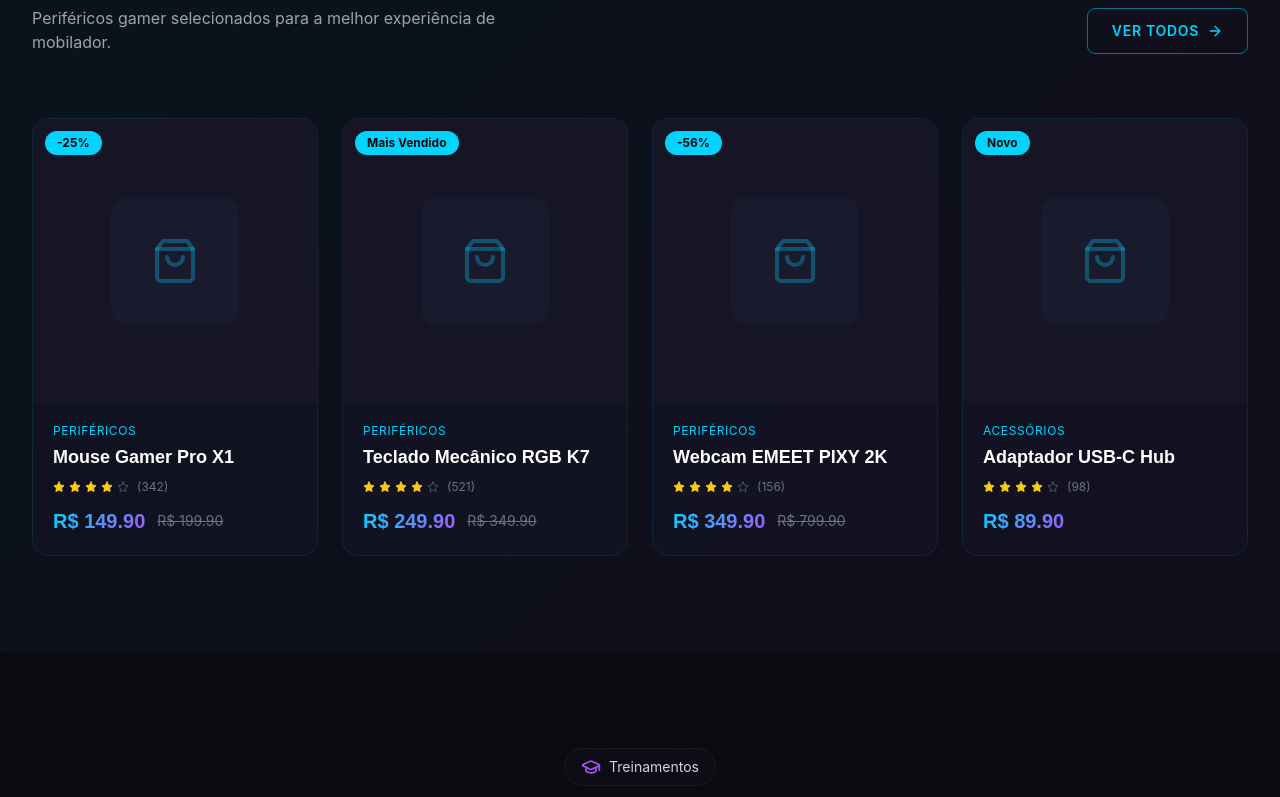
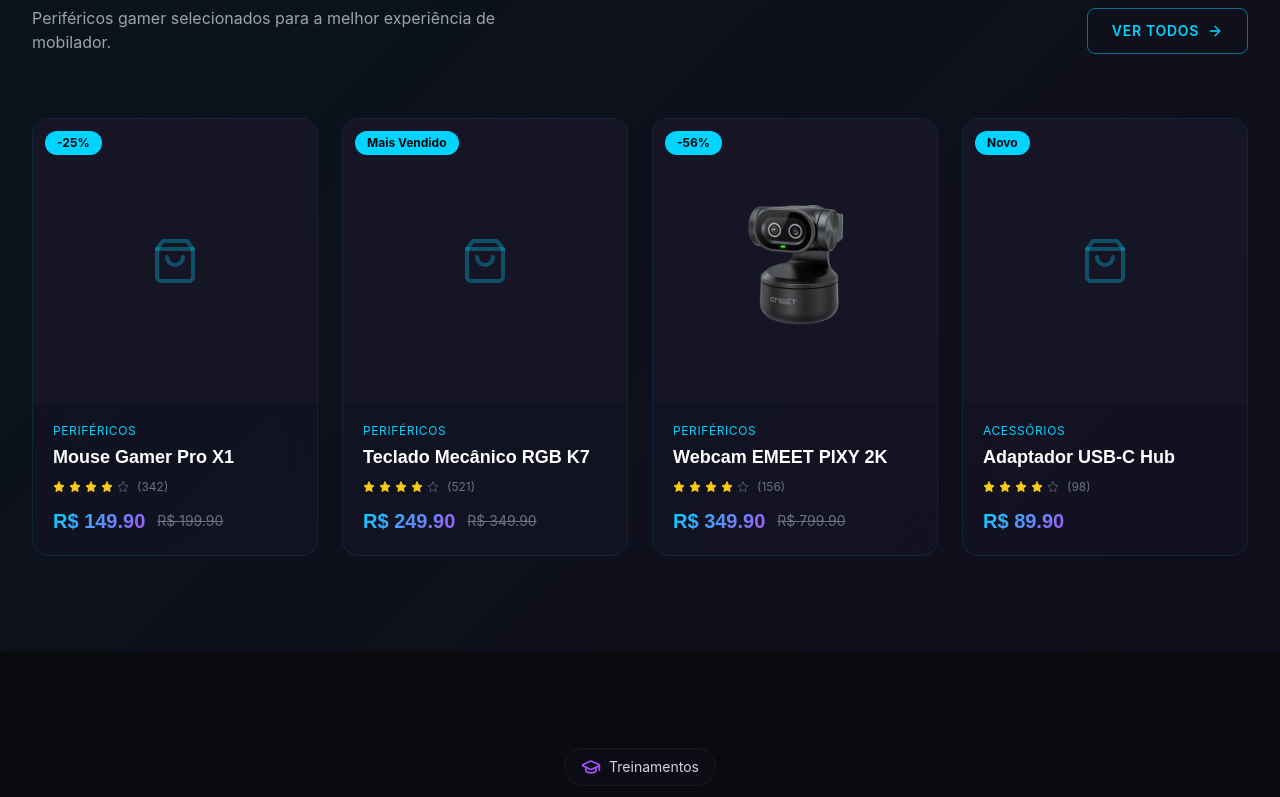
Before and after one commit to jcgamercontatos-png/mobilador-site, a Next.js app: page / in a window 1280 px wide. Shown: the part 1783-2580 px from the top of the page. Built offline with nearby package versions, Linux system fonts and the light colour scheme; no server answers.

Commit message:
imagem webcam emeet pixy na loja

```diff
--- a/src/app/loja/page.tsx
+++ b/src/app/loja/page.tsx
@@ -2,6 +2,7 @@
 
 import { useState } from "react";
 import { motion } from "framer-motion";
+import Image from "next/image";
 import {
   ShoppingBag,
   Search,
@@ -31,6 +32,7 @@
     reviews: 342,
     badge: "-25%",
     description: "Mouse gamer com sensor óptico de 8000 DPI, 6 botões programáveis e RGB.",
+    image: "",
   },
   {
     id: "2",
@@ -109,6 +111,7 @@
     reviews: 156,
     badge: "-56%",
     description: "Webcam 2K com sensor Sony, controle por gestos, AI tracking, autofocus e PTZ com tripé integrado. 1080P 60fps para streaming.",
+    image: "/images/webcam-emeet.png",
   },
 ];
 
@@ -254,7 +257,11 @@
                             {product.badge}
                           </div>
                         )}
-                        <ShoppingBag className="w-16 h-16 text-neon-blue/20" />
+                        {product.image ? (
+                          <Image src={product.image} alt={product.name} width={200} height={200} className="object-contain" unoptimized />
+                        ) : (
+                          <ShoppingBag className="w-16 h-16 text-neon-blue/20" />
+                        )}
                         <div className="absolute inset-0 bg-gradient-to-t from-dark-900/80 to-transparent opacity-0 group-hover:opacity-100 transition-opacity flex items-end justify-center pb-4">
                           <button
                             onClick={() => buyProduct(product)}
@@ -303,8 +310,12 @@
                     </>
                   ) : (
                     <>
-                      <div className="w-24 h-24 rounded-xl bg-dark-700 flex items-center justify-center flex-shrink-0">
-                        <ShoppingBag className="w-8 h-8 text-neon-blue/30" />
+                      <div className="w-24 h-24 rounded-xl bg-dark-700 flex items-center justify-center flex-shrink-0 overflow-hidden">
+                        {product.image ? (
+                          <Image src={product.image} alt={product.name} width={96} height={96} className="object-contain" unoptimized />
+                        ) : (
+                          <ShoppingBag className="w-8 h-8 text-neon-blue/30" />
+                        )}
                       </div>
                       <div className="flex-1">
                         <div className="flex items-start justify-between">
--- a/src/components/FeaturedProducts.tsx
+++ b/src/components/FeaturedProducts.tsx
@@ -2,6 +2,7 @@
 
 import { motion } from "framer-motion";
 import Link from "next/link";
+import Image from "next/image";
 import { ShoppingBag, Star, ArrowRight } from "lucide-react";
 
 interface Product {
@@ -46,6 +47,7 @@
     rating: 4.9,
     reviews: 156,
     badge: "-56%",
+    image: "/images/webcam-emeet.png",
   },
   {
     id: "4",
@@ -106,9 +108,11 @@
                     {product.badge}
                   </div>
                 )}
-                <div className="w-32 h-32 rounded-2xl bg-dark-600 flex items-center justify-center">
+                {product.image ? (
+                  <Image src={product.image} alt={product.name} width={160} height={160} className="object-contain" unoptimized />
+                ) : (
                   <ShoppingBag className="w-12 h-12 text-neon-blue/30" />
-                </div>
+                )}
                 <div className="absolute inset-0 bg-gradient-to-t from-dark-900/80 to-transparent opacity-0 group-hover:opacity-100 transition-opacity flex items-end justify-center pb-4">
                   <button
                     onClick={() => {
```
Also changed, not shown: public/images/webcam-emeet.jpg.png (added), public/images/webcam-emeet.png (added).
